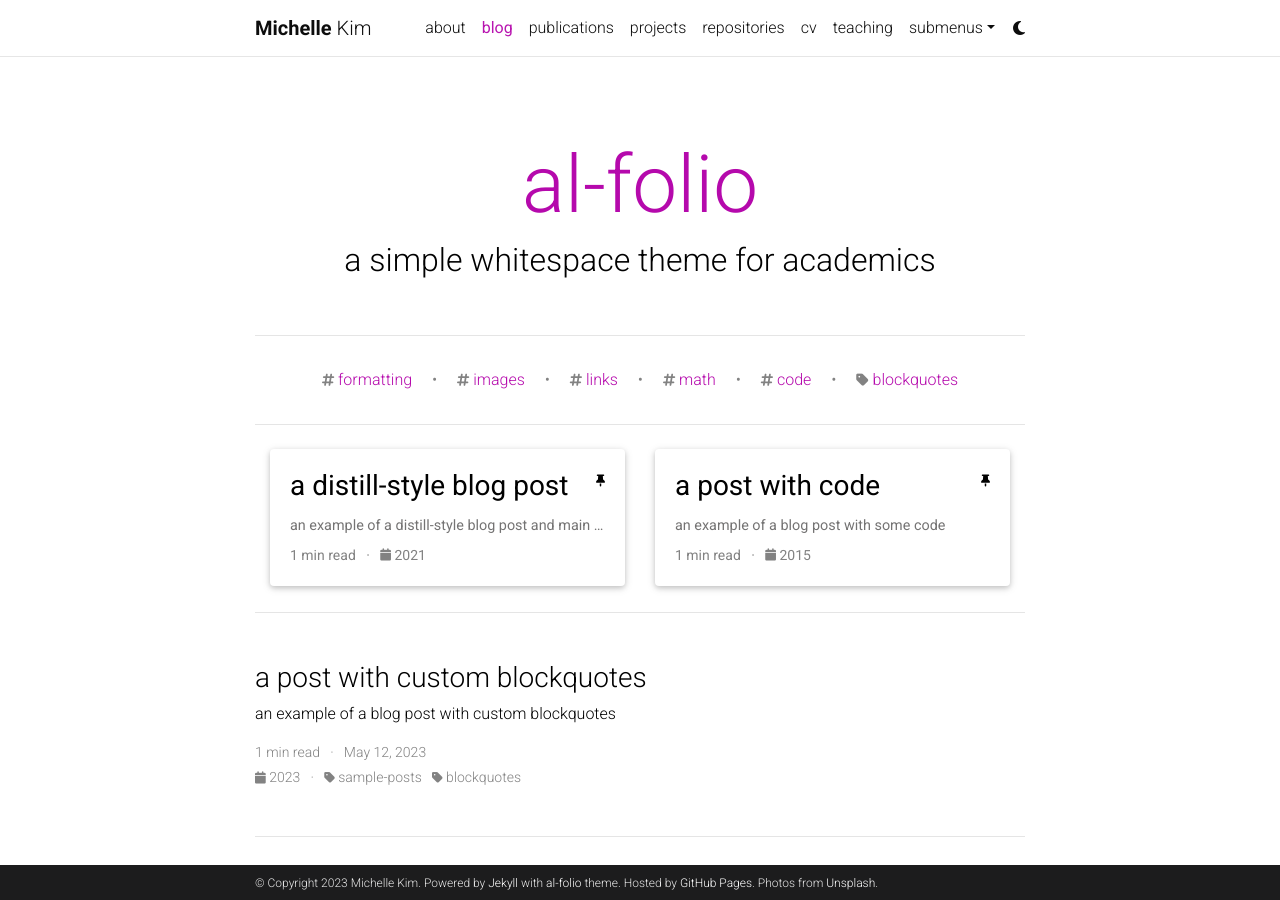
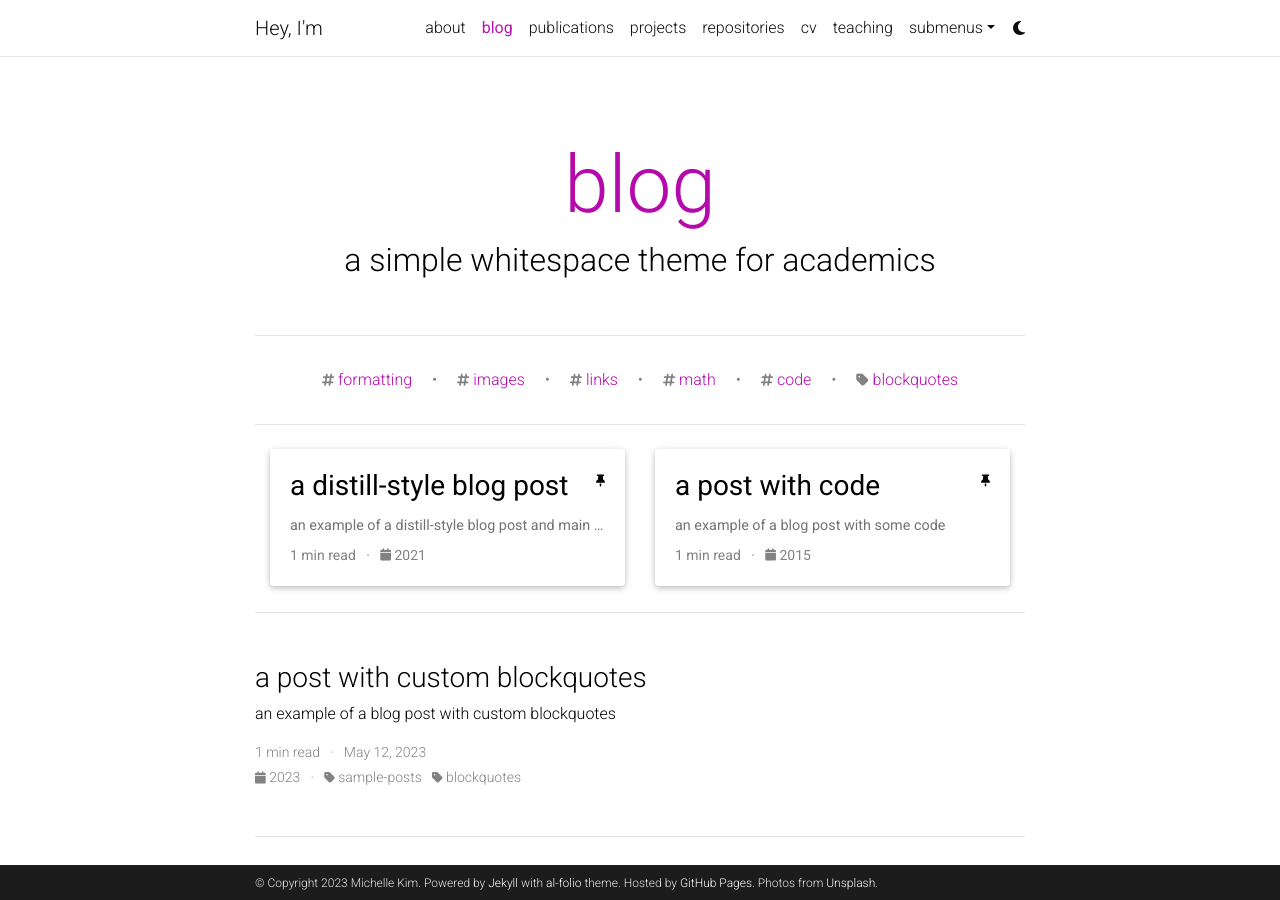
Before and after one commit to michellekim2/michellekim2.github.io, a Jekyll site: the page built from blog/index.html, in a window 1280 px wide and 900 px high. Built offline with Jekyll 4.4.1, drawn with Linux system fonts in a browser that asks for light colours; the list of posts is cut into pages by our own code; comment, search, counter and statistics services are not loaded; a style sheet for code colours, icons or effects is not loaded.

Commit message:
Update _config.yml

```diff
--- a/_config.yml
+++ b/_config.yml
@@ -2,7 +2,7 @@
 # Site settings
 # -----------------------------------------------------------------------------
 
-title: blank # the website title (if blank, full name will be used instead)
+title: Hey, I'm # the website title (if blank, full name will be used instead)
 first_name: Michelle
 middle_name:
 last_name: Kim
@@ -122,7 +122,7 @@
 # Blog
 # -----------------------------------------------------------------------------
 
-blog_name: al-folio # blog_name will be displayed in your blog page
+blog_name: blog # blog_name will be displayed in your blog page
 blog_nav_title: blog # your blog must have a title for it to be displayed in the nav bar
 blog_description: a simple whitespace theme for academics
 permalink: /blog/:year/:title/
```
